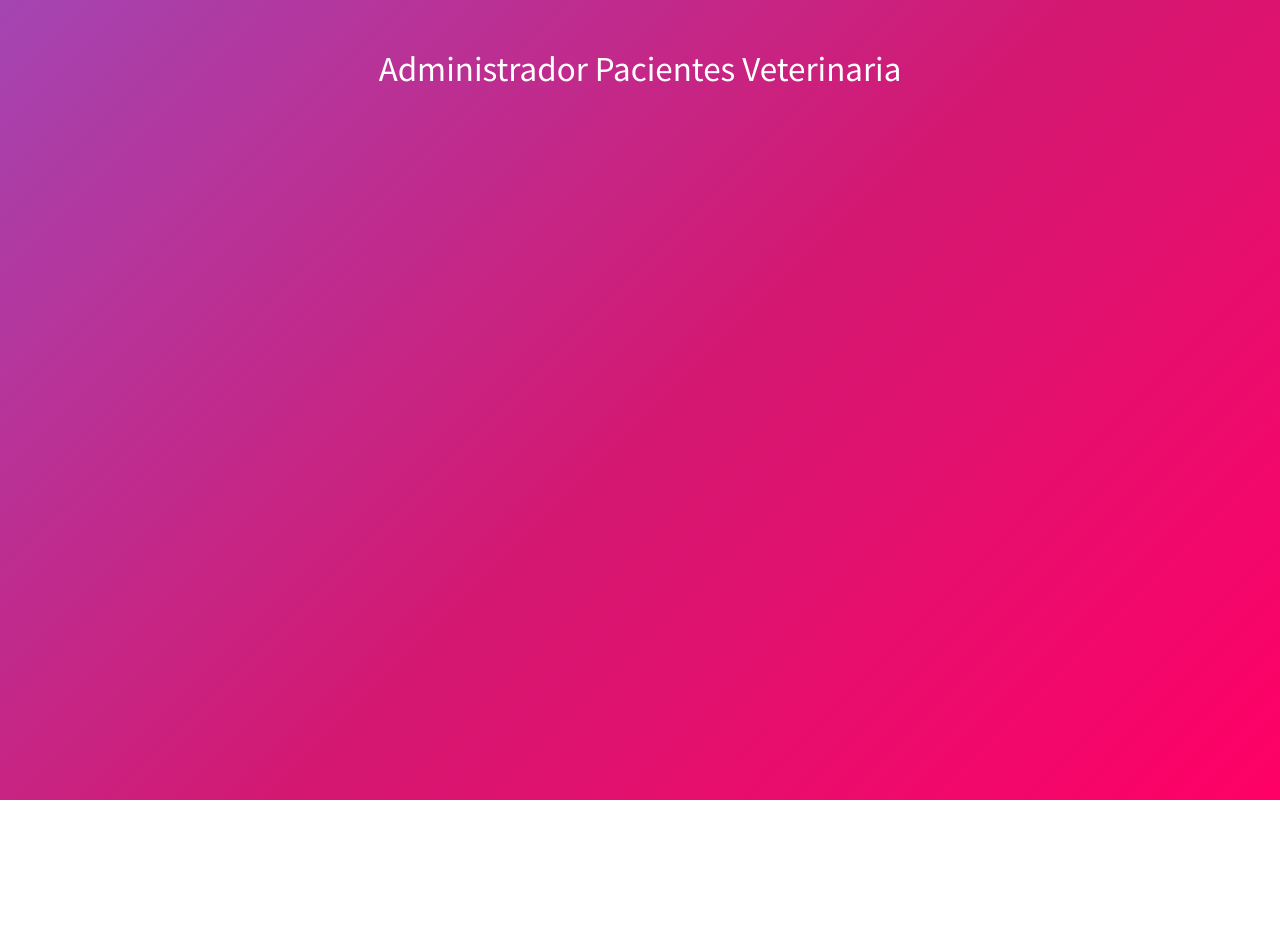
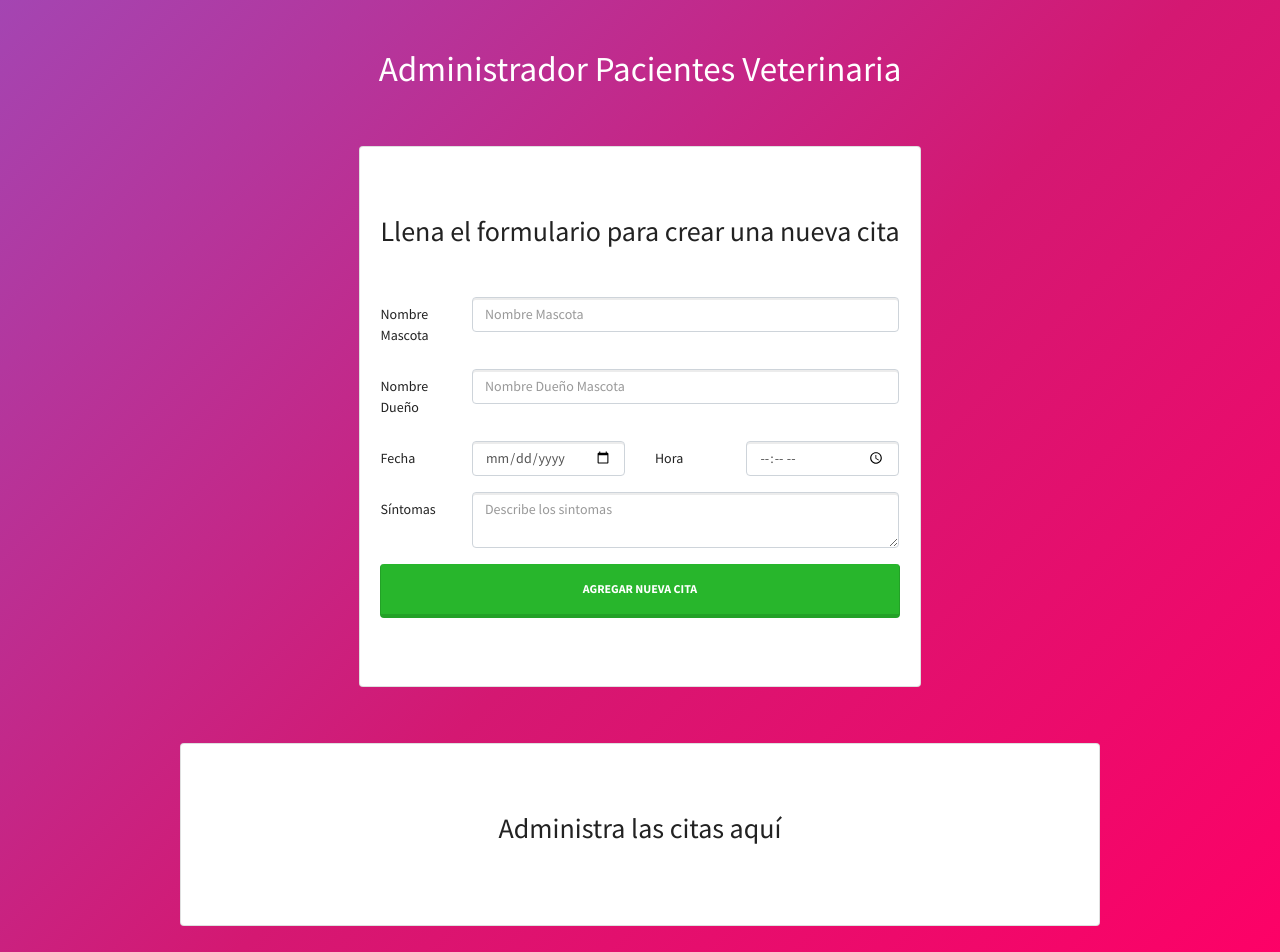
Before and after one commit to DannyMezaGit/Admin.Veterinaria, a React (Create React App) app: page / in a window 1280 px wide. Shown: the top 952 px of the page. Before the commit the page ends 800 px from the top, so only its background shows below. Built offline with nearby package versions, Linux system fonts and the light colour scheme.

Commit message:
Componente ListaCitas, Cita, NuevaCita

```diff
--- a/package.json
+++ b/package.json
@@ -8,7 +8,8 @@
     "@testing-library/user-event": "^7.2.1",
     "react": "^16.12.0",
     "react-dom": "^16.12.0",
-    "react-scripts": "3.3.0"
+    "react-scripts": "3.3.0",
+    "uuid": "^3.3.3"
   },
   "scripts": {
     "start": "react-scripts start",
--- a/src/App.js
+++ b/src/App.js
@@ -1,10 +1,40 @@
 import React, {Component} from 'react';
 import './bootstrap.min.css';
 import Header from './components/Header';
+import NuevaCita from './components/NuevaCita';
+import ListaCitas from './components/ListaCitas';
+
 
 class App extends Component {
 
   state = {
+    citas: []
+  }
+
+  //Debido a que no podemos pasar info de hijo a padre, creamos una función para hacerlo
+  crearNuevaCita = datos => {
+
+    // copiar el state actual
+    const citas = [...this.state.citas, datos];
+
+    // Agregar el nuevo state
+    this.setState({
+      citas
+    })
+  }
+
+  // Elimina las citas del tate
+  eliminarCita = id => {
+    // Tomar copia del state
+    const citasActuales = [...this.state.citas];
+
+    // Utilizar filtes para sacar el elemento id del arrreglo
+    const citas = citasActuales.filter( cita => cita.id !== id )
+
+    // Actualizar el state
+    this.setState({
+      citas
+    })
 
   }
 
@@ -14,6 +44,19 @@ class App extends Component {
         <Header
           titulo = "Administrador Pacientes Veterinaria"
         />
+        <div className="row">
+          <div className="col-md10 mx-auto">
+            <NuevaCita
+              crearNuevaCita = { this.crearNuevaCita }
+            />
+          </div>
+          <div className="mt-5 col-md-10 mx-auto">
+            <ListaCitas
+              citas = { this.state.citas }
+              eliminarCita = { this.eliminarCita }
+            />
+          </div>
+        </div>
       </div>
     );
   }
--- /dev/null
+++ b/src/components/Cita.js
@@ -0,0 +1,33 @@
+import React from 'react';
+import ListaCitas from './ListaCitas';
+
+const Cita = ({ cita, eliminarCita }) => (
+
+    <div className="media mt-3">
+        <div className="media-body">
+            <h3 className="mt-0">
+                { cita.mascota }
+            </h3>
+            <p className="card-text">
+                <span>Nombre Dueño: </span> { cita.propietario }
+            </p>
+            <p className="card-text">
+                <span>Fecha: </span> { cita.fecha }
+            </p>
+            <p className="card-text">
+                <span>Hora: </span> { cita.hora }
+            </p>
+            <p className="card-text"> <span>Sintomas: </span> </p>
+            <p className="card-text"> { cita.sintomas } </p>
+
+            <button
+                className = "btn btn-danger"
+                onClick = { () => eliminarCita(cita.id) }
+            >
+                Borrar &times;
+            </button>
+        </div>
+    </div>
+);
+
+export default Cita;
--- /dev/null
+++ b/src/components/ListaCitas.js
@@ -0,0 +1,26 @@
+import React from 'react';
+import Cita from './Cita';
+
+const ListaCitas = ({ citas, eliminarCita }) => (
+
+    <div className="card mt-2 py-5">
+        <div className="card-body">
+            <h2 className="card-title text-center">
+                Administra las citas aquí
+            </h2>
+            <div className="lista-citas">
+                {citas.map(cita => (
+                    <Cita
+                        key = { cita.id }
+                        cita = { cita }
+                        eliminarCita = { eliminarCita }
+                    />
+                ))}
+            </div>
+        </div>
+    </div>
+
+);
+
+
+export default ListaCitas;
--- /dev/null
+++ b/src/components/NuevaCita.js
@@ -0,0 +1,170 @@
+import React, { Component } from 'react';
+import uuid from 'uuid';
+
+const stateInicial = {
+    cita: {
+        mascota: '',
+        propietario: '',
+        fecha: '',
+        hora: '',
+        sintomas: ''
+    },
+    error:false
+}
+
+class NuevaCita extends Component {
+
+    state = { ...stateInicial }
+
+     // Cuando el usuario escribe en los inputs
+     handleChange = e => {
+        console.log(e.target.name + ': ' + e.target.value);
+
+        // Colocar lo que el usuario escribe en el state
+        this.setState({
+           cita: {
+               ...this.state.cita,
+               [e.target.name] : e.target.value
+           }
+        })
+     }
+
+
+     // Cuando el usuario envia el formulario
+     handleSubmit = e => {
+         e.preventDefault();
+
+         // Extraer los valores del state con desrtucturing
+         const { mascota, propietario, fecha, hora, sintomas} = this.state.cita;
+
+         // Validar que todos los campos estén llenos
+        if ( mascota === '' || propietario === '' || fecha === '' || hora === '' || sintomas === '' ){
+            this.setState({
+                error: true
+            });
+
+            // detener la ejecución
+            return;
+        }
+
+        // Generar objeto con los datos
+        const nuevaCita = {...this.state.cita};
+        nuevaCita.id = uuid();
+
+        // Agregar la cita al state de App
+        this.props.crearNuevaCita(nuevaCita);
+
+        // Colocar en el state el state inicial
+        this.setState({
+            ...stateInicial
+        })
+     }
+
+
+    render() {
+
+        // Extraer valor del state
+        const { error } = this.state;
+
+        return (
+            <div className="card mt-5 py-5">
+                <div className="card-body">
+                    <h2 className="card-title text-center mb-5">
+                        Llena el formulario para crear una nueva cita
+                    </h2>
+
+                    {
+                        error
+                        ?
+                            <div className="alert alert-danger mt-2 mb-5 text-center">
+                            Todos los campos son obligatorios
+                            </div>
+                        : null
+                    }
+
+                    <form
+                        onSubmit = {this.handleSubmit}
+                    >
+                        <div className="form-group row">
+                            <label htmlFor="" className="col-sm-4 col-lg-2 col-form-label">
+                                Nombre Mascota
+                            </label>
+                            <div className="col-sm-8 col-lg-10">
+                                <input type="text"
+                                    type = "text"
+                                    className = "form-control"
+                                    placeholder = "Nombre Mascota"
+                                    name = "mascota"
+                                    onChange = {this.handleChange}
+                                    value = {this.state.cita.mascota}
+                                />
+                            </div>
+                        </div>
+                        <div className="form-group row">
+                            <label htmlFor="" className="col-sm-4 col-lg-2 col-form-label">
+                                Nombre Dueño
+                            </label>
+                            <div className="col-sm-8 col-lg-10">
+                                <input type="text"
+                                    type = "text"
+                                    className = "form-control"
+                                    placeholder = "Nombre Dueño Mascota"
+                                    name = "propietario"
+                                    onChange = {this.handleChange}
+                                    value = {this.state.cita.propietario}
+                                />
+                            </div>
+                        </div>
+                        <div className="form-group row">
+                            <label htmlFor="" className="col-sm-4 col-lg-2 col-form-label">
+                                Fecha
+                            </label>
+                            <div className="col-sm-8 col-lg-4">
+                                <input type="text"
+                                    type = "date"
+                                    className = "form-control"
+                                    name = "fecha"
+                                    onChange = {this.handleChange}
+                                    value = {this.state.cita.fecha}
+                                />
+                            </div>
+                            <label htmlFor="" className="col-sm-4 col-lg-2 col-form-label">
+                                Hora
+                            </label>
+                            <div className="col-sm-8 col-lg-4">
+                                <input type="text"
+                                    type = "time"
+                                    className = "form-control"
+                                    name = "hora"
+                                    onChange = {this.handleChange}
+                                    value = {this.state.cita.hora}
+                                />
+                            </div>
+                        </div>
+                        <div className="form-group row">
+                            <label htmlFor="" className="col-sm-4 col-lg-2 col-form-label">
+                                Síntomas
+                            </label>
+                            <div className="col-sm-8 col-lg-10">
+                                <textarea
+                                    className = "form-control"
+                                    name = "sintomas"
+                                    placeholder = "Describe los sintomas"
+                                    onChange = {this.handleChange}
+                                    value = {this.state.cita.sintomas}
+                                ></textarea>
+                            </div>
+                        </div>
+
+                        <input type="submit" className = "py-3 mt-2 btn btn-success btn-block"
+                            value="Agregar nueva cita"
+                        />
+
+                    </form>
+                </div>
+            </div>
+         );
+    }
+}
+
+export default NuevaCita;
```
Also changed, not shown: 1 other file (tests, documents, lock files or other folders).
